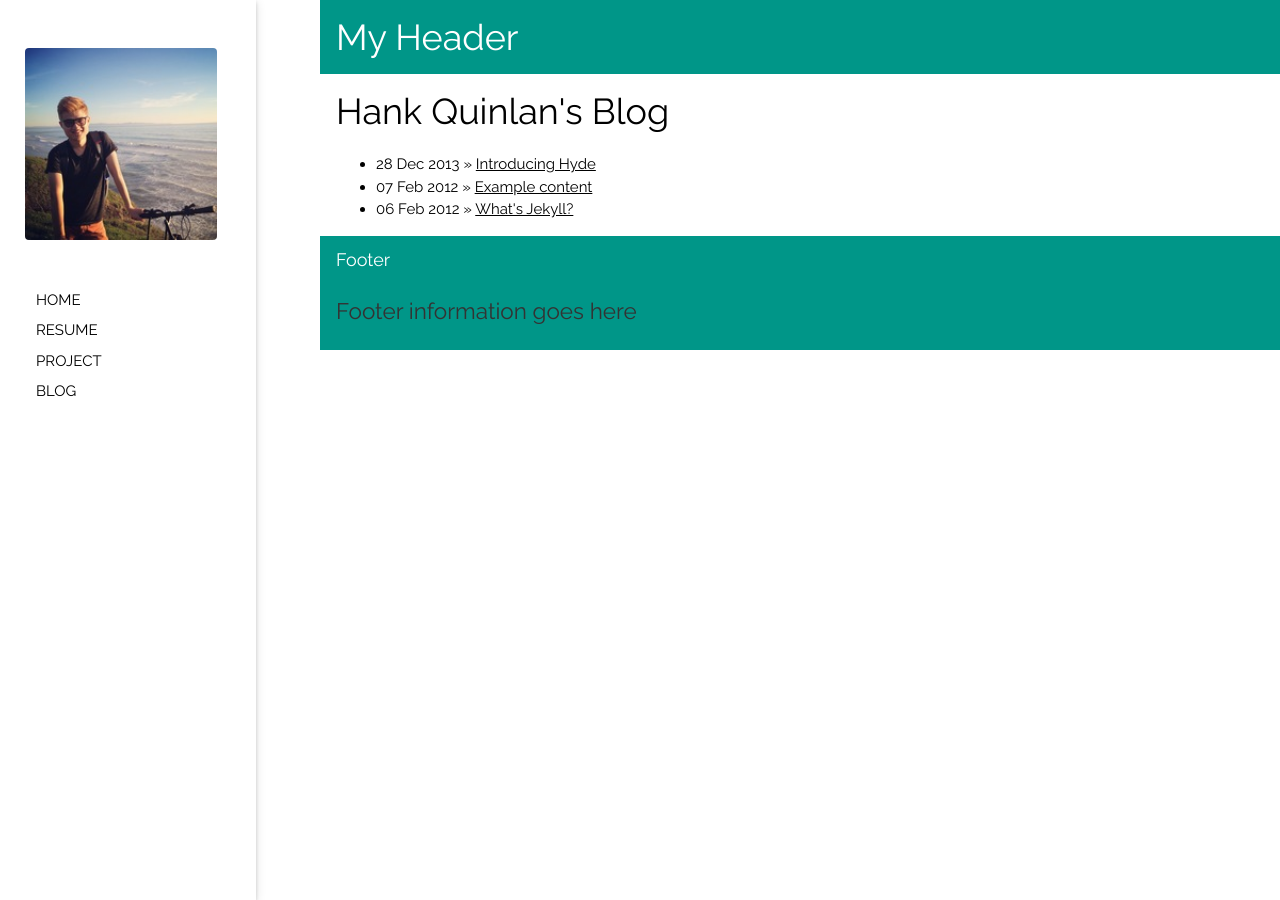
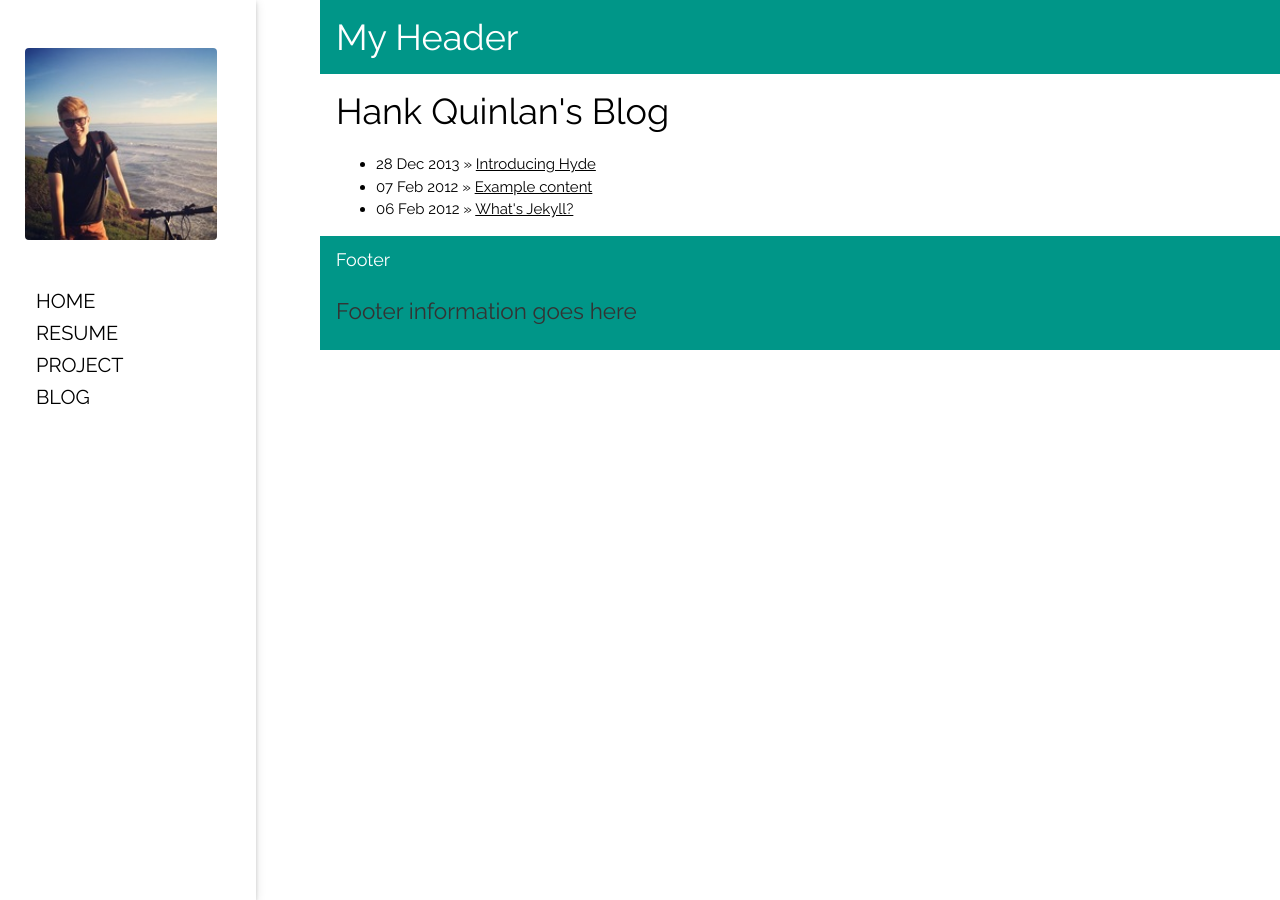
Before and after one commit to binhanxu/binhanxu.github.io, a Jekyll site: the page built from index.html, in a window 1280 px wide. Built offline with Jekyll 4.4.1, drawn with Linux system fonts in a browser that asks for light colours; nearby versions of some CDN libraries.

Commit message:
Update main.css

```diff
--- a/css/main.css
+++ b/css/main.css
@@ -4,7 +4,7 @@
 }
 
 .w3-sidenav img{margin-top:25px;margin-left:25px;width:50%}
-.w3-sidenav a{margin-left:20px;}
+.w3-sidenav a{margin-left:20px;font:20px Raleway, sans-serif}
 
 p {
     font-size: 1.5em;
```
